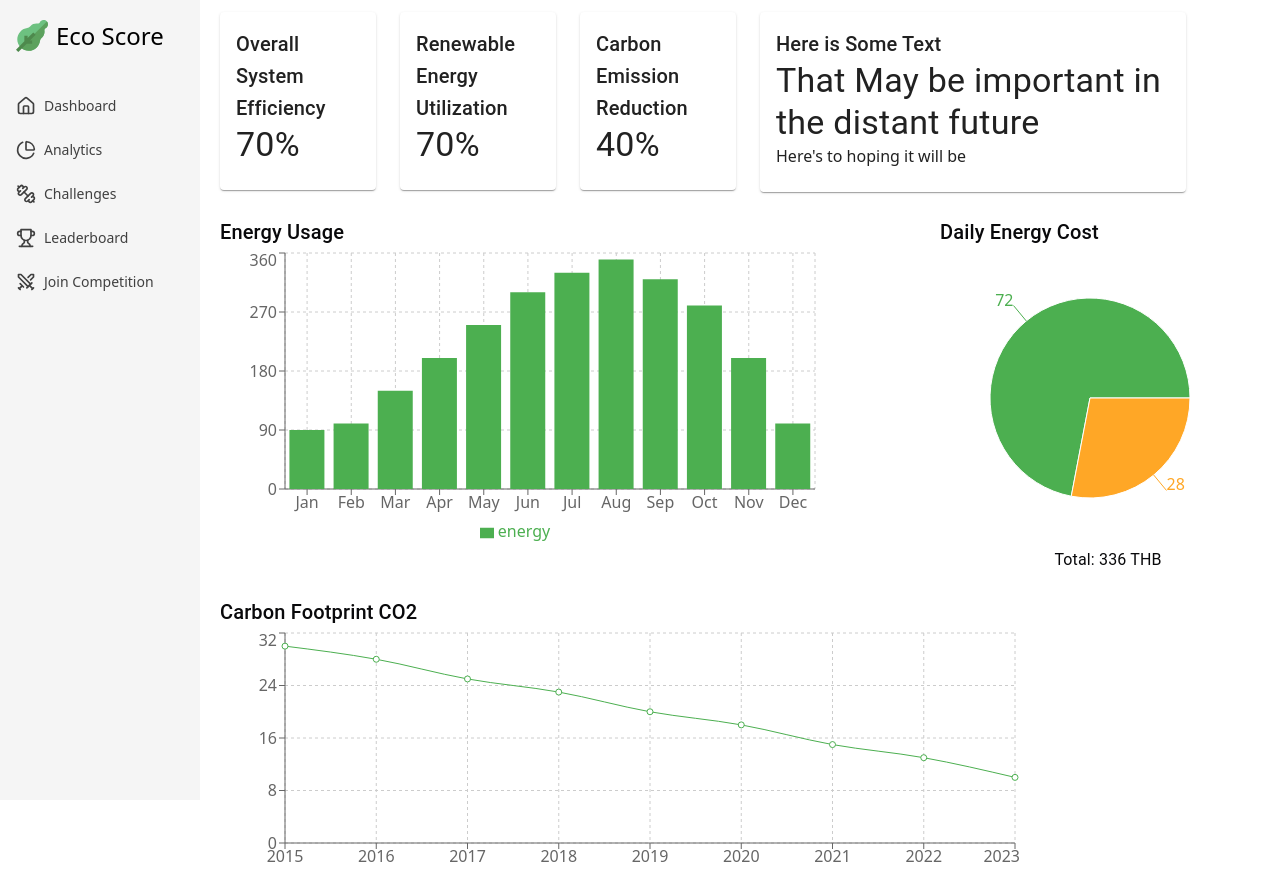
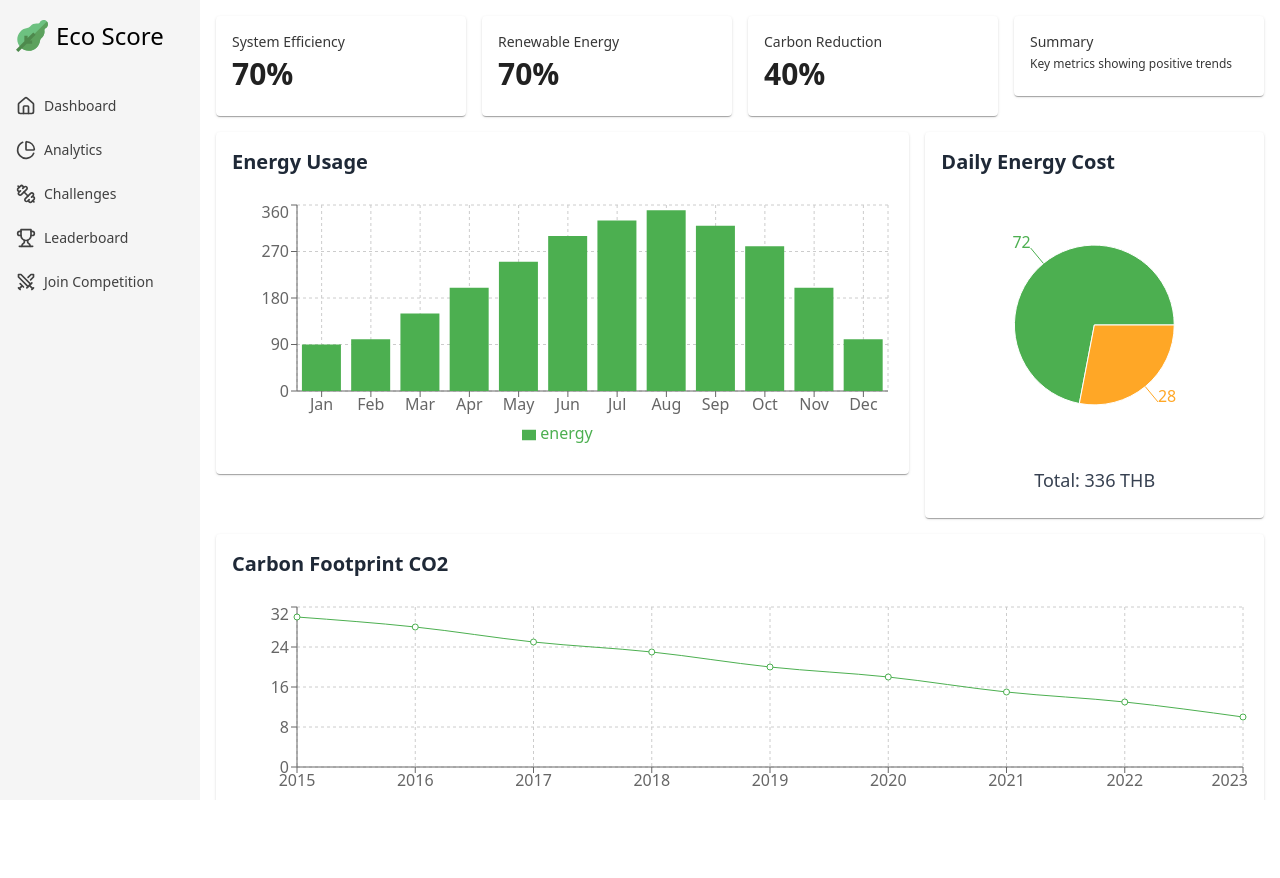
Before and after one commit to pulkit4603/ecoscore2, a React (Vite) app: page /analytics in a window 1280 px wide. After the commit the page ends 800 px from the top, so only its background shows below. Built offline with nearby package versions, Linux system fonts and the light colour scheme; no server answers.

Commit message:
beautify Analytics tab

```diff
--- /dev/null
+++ b/src/data/analytics-data.jsx
@@ -0,0 +1,32 @@
+// Sample data for the charts
+export const energyData = [
+  { month: "Jan", energy: 90, temp: 12 },
+  { month: "Feb", energy: 100, temp: 16 },
+  { month: "Mar", energy: 150, temp: 20 },
+  { month: "Apr", energy: 200, temp: 24 },
+  { month: "May", energy: 250, temp: 28 },
+  { month: "Jun", energy: 300, temp: 30 },
+  { month: "Jul", energy: 330, temp: 32 },
+  { month: "Aug", energy: 350, temp: 36 },
+  { month: "Sep", energy: 320, temp: 30 },
+  { month: "Oct", energy: 280, temp: 24 },
+  { month: "Nov", energy: 200, temp: 16 },
+  { month: "Dec", energy: 100, temp: 10 },
+];
+
+export const pieData = [
+  { name: "Main Power", value: 72 },
+  { name: "Green Energy", value: 28 },
+];
+
+export const carbonData = [
+  { year: "2015", co2: 30 },
+  { year: "2016", co2: 28 },
+  { year: "2017", co2: 25 },
+  { year: "2018", co2: 23 },
+  { year: "2019", co2: 20 },
+  { year: "2020", co2: 18 },
+  { year: "2021", co2: 15 },
+  { year: "2022", co2: 13 },
+  { year: "2023", co2: 10 },
+];
--- a/src/pages/Analytics.jsx
+++ b/src/pages/Analytics.jsx
@@ -1,4 +1,4 @@
-import { Card, CardContent, Typography, Grid } from "@mui/material";
+import { Card, CardContent, Grid } from "@mui/material";
 import PdSidebar from "../components/pd-dashboard/PdSidebar";
 import {
   PieChart,
@@ -13,133 +13,127 @@ import {
   BarChart,
   Bar,
   Legend,
+  ResponsiveContainer,
 } from "recharts";
+import { energyData, carbonData, pieData } from "@/data/analytics-data";
 
 const AnalyticsDash = () => {
-  // Sample data for the charts
-  const energyData = [
-    { month: "Jan", energy: 90, temp: 12 },
-    { month: "Feb", energy: 100, temp: 16 },
-    { month: "Mar", energy: 150, temp: 20 },
-    { month: "Apr", energy: 200, temp: 24 },
-    { month: "May", energy: 250, temp: 28 },
-    { month: "Jun", energy: 300, temp: 30 },
-    { month: "Jul", energy: 330, temp: 32 },
-    { month: "Aug", energy: 350, temp: 36 },
-    { month: "Sep", energy: 320, temp: 30 },
-    { month: "Oct", energy: 280, temp: 24 },
-    { month: "Nov", energy: 200, temp: 16 },
-    { month: "Dec", energy: 100, temp: 10 },
-  ];
-
-  const pieData = [
-    { name: "Main Power", value: 72 },
-    { name: "Green Energy", value: 28 },
-  ];
-
-  const carbonData = [
-    { year: "2015", co2: 30 },
-    { year: "2016", co2: 28 },
-    { year: "2017", co2: 25 },
-    { year: "2018", co2: 23 },
-    { year: "2019", co2: 20 },
-    { year: "2020", co2: 18 },
-    { year: "2021", co2: 15 },
-    { year: "2022", co2: 13 },
-    { year: "2023", co2: 10 },
-  ];
-
   return (
-    <div className="flex h-screen">
+    <div className="flex h-screen overflow-hidden">
       <PdSidebar />
-      <div className="flex-1 p-1 ml-4 mt-2">
-        <Grid container spacing={3}>
+      <div className="flex-1 p-4 overflow-y-auto">
+        <Grid container spacing={2}>
           {/* Top Cards */}
-          <Grid item xs={12} sm={6} md={4} lg={2}>
-            <Card className="bg-green text-white">
-              <CardContent>
-                <Typography variant="h6">Overall System Efficiency</Typography>
-                <Typography variant="h4">70%</Typography>
+          <Grid item xs={6} sm={3} md={3}>
+            <Card className="bg-gradient-to-r from-green-500 to-green-600 text-white shadow-lg">
+              <CardContent className="p-3">
+                <h3 className="text-sm font-medium opacity-90">
+                  System Efficiency
+                </h3>
+                <p className="text-3xl font-bold mt-1">70%</p>
               </CardContent>
             </Card>
           </Grid>
-          <Grid item xs={12} sm={6} md={4} lg={2}>
-            <Card className="bg-green text-white">
-              <CardContent>
-                <Typography variant="h6">
-                  Renewable Energy Utilization
-                </Typography>
-                <Typography variant="h4">70%</Typography>
+          <Grid item xs={6} sm={3} md={3}>
+            <Card className="bg-gradient-to-r from-green-500 to-green-600 text-white shadow-lg">
+              <CardContent className="p-3">
+                <h3 className="text-sm font-medium opacity-90">
+                  Renewable Energy
+                </h3>
+                <p className="text-3xl font-bold mt-1">70%</p>
               </CardContent>
             </Card>
           </Grid>
-          <Grid item xs={12} sm={6} md={4} lg={2}>
-            <Card className="bg-green text-white">
-              <CardContent>
-                <Typography variant="h6">Carbon Emission Reduction</Typography>
-                <Typography variant="h4">40%</Typography>
+          <Grid item xs={6} sm={3} md={3}>
+            <Card className="bg-gradient-to-r from-green-500 to-green-600 text-white shadow-lg">
+              <CardContent className="p-3">
+                <h3 className="text-sm font-medium opacity-90">
+                  Carbon Reduction
+                </h3>
+                <p className="text-3xl font-bold mt-1">40%</p>
               </CardContent>
             </Card>
           </Grid>
-          <Grid item xs={12} sm={6} md={4} lg={5}>
-            <Card className="bg-green text-white">
-              <CardContent>
-                <Typography variant="h6">Here is Some Text</Typography>
-                <Typography variant="h4">
-                  That May be important in the distant future
-                </Typography>
-                <Typography variant="h7">
-                  Here's to hoping it will be
-                </Typography>
+          <Grid item xs={6} sm={3} md={3}>
+            <Card className="bg-gradient-to-r from-green-500 to-green-600 text-white shadow-lg">
+              <CardContent className="p-3">
+                <h3 className="text-sm font-medium opacity-90">Summary</h3>
+                <p className="text-xs mt-1 opacity-90">
+                  Key metrics showing positive trends
+                </p>
               </CardContent>
             </Card>
           </Grid>
 
-          {/* Energy Usage Chart */}
+          {/* Charts */}
           <Grid item xs={12} md={8}>
-            <Typography variant="h6">Energy Usage</Typography>
-            <BarChart width={600} height={300} data={energyData}>
+            <Card className="shadow-md">
+              <CardContent>
+                <h2 className="text-xl font-semibold text-gray-800 mb-6">
+                  Energy Usage
+                </h2>
+                <ResponsiveContainer width="100%" height={250}>
+                  <BarChart data={energyData}>
                     <CartesianGrid strokeDasharray="3 3" />
                     <XAxis dataKey="month" />
                     <YAxis />
                     <Tooltip />
                     <Legend />
                     <Bar dataKey="energy" fill="#4CAF50" />
-              <Line type="monotone" dataKey="temp" stroke="#FFA726" />
                   </BarChart>
+                </ResponsiveContainer>
+              </CardContent>
+            </Card>
           </Grid>
 
-          {/* Daily Energy Cost */}
           <Grid item xs={12} md={4}>
-            <Typography variant="h6">Daily Energy Cost</Typography>
-            <PieChart width={300} height={300}>
+            <Card className="shadow-md">
+              <CardContent>
+                <h2 className="text-xl font-semibold text-gray-800 mb-6">
+                  Daily Energy Cost
+                </h2>
+                <ResponsiveContainer width="100%" height={250}>
+                  <PieChart>
                     <Pie
                       data={pieData}
                       dataKey="value"
                       nameKey="name"
                       cx="50%"
                       cy="50%"
-                outerRadius={100}
+                      outerRadius={80}
                       fill="#4CAF50"
                       label
                     >
                       <Cell fill="#4CAF50" />
                       <Cell fill="#FFA726" />
                     </Pie>
+                    <Tooltip />
                   </PieChart>
-            <Typography align="center">Total: 336 THB</Typography>
+                </ResponsiveContainer>
+                <p className="text-center mt-4 text-lg font-medium text-gray-700">
+                  Total: 336 THB
+                </p>
+              </CardContent>
+            </Card>
           </Grid>
 
-          {/* Carbon Footprint CO2 */}
           <Grid item xs={12}>
-            <Typography variant="h6">Carbon Footprint CO2</Typography>
-            <LineChart width={800} height={250} data={carbonData}>
+            <Card className="shadow-md">
+              <CardContent>
+                <h2 className="text-xl font-semibold text-gray-800 mb-6">
+                  Carbon Footprint CO2
+                </h2>
+                <ResponsiveContainer width="100%" height={200}>
+                  <LineChart data={carbonData}>
                     <CartesianGrid strokeDasharray="3 3" />
                     <XAxis dataKey="year" />
                     <YAxis />
                     <Tooltip />
                     <Line type="monotone" dataKey="co2" stroke="#4CAF50" />
                   </LineChart>
+                </ResponsiveContainer>
+              </CardContent>
+            </Card>
           </Grid>
         </Grid>
       </div>
```
Lines whose indentation alone changed are shown as unchanged.
